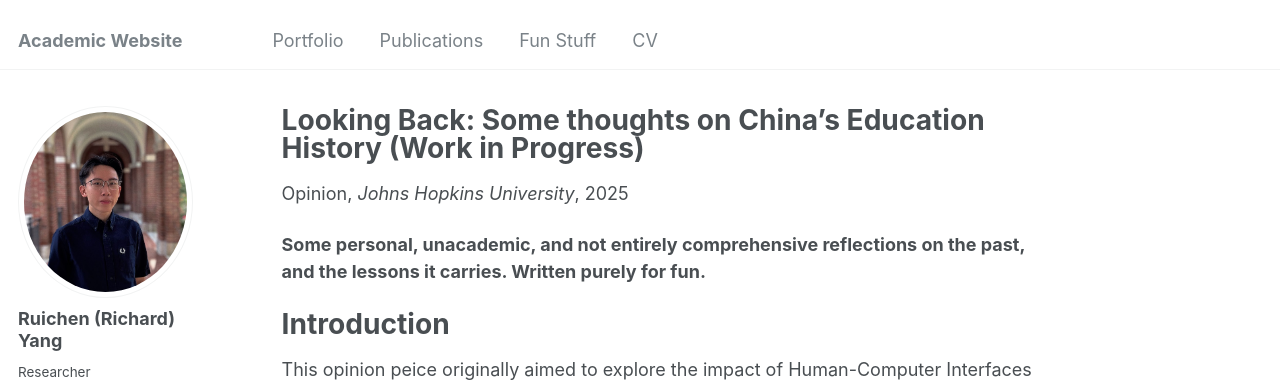
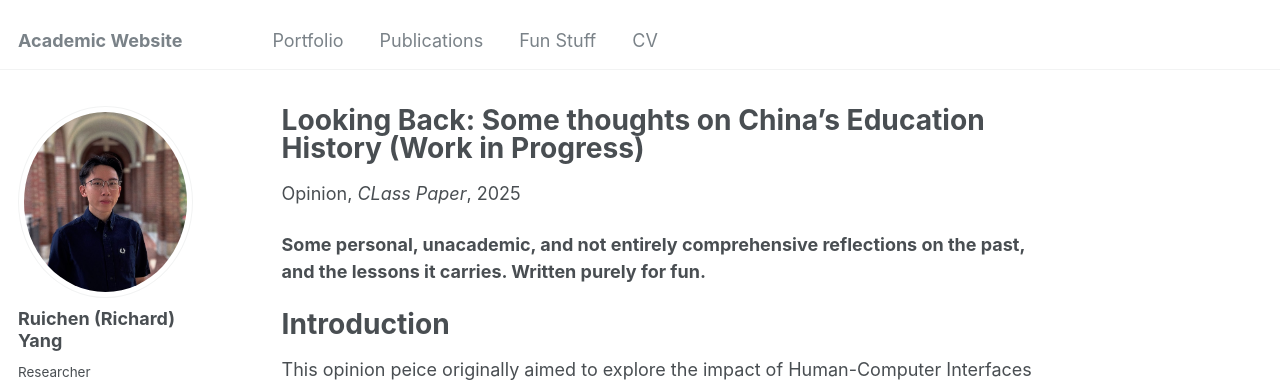
Before and after one commit to Richardy11/Richardy11.github.io, a Jekyll site: the page built from _teaching/China_education_AI.md, in a window 1280 px wide and 900 px high. Shown: the top 382 px of the window. Built offline with Jekyll 4.4.1, drawn with Linux system fonts in a browser that asks for light colours; some web fonts are replaced.

Commit message:
small fix

```diff
--- a/_teaching/China_education_AI.md
+++ b/_teaching/China_education_AI.md
@@ -3,7 +3,7 @@ title: "Looking Back: Some thoughts on China's Education History (Work in Progre
 collection: teaching
 type: "Opinion"
 permalink: /China_education
-venue: "Johns Hopkins University"
+venue: "CLass Paper"
 date: 2025-05-19
 location: "Baltimore, USA"
 ---
```
